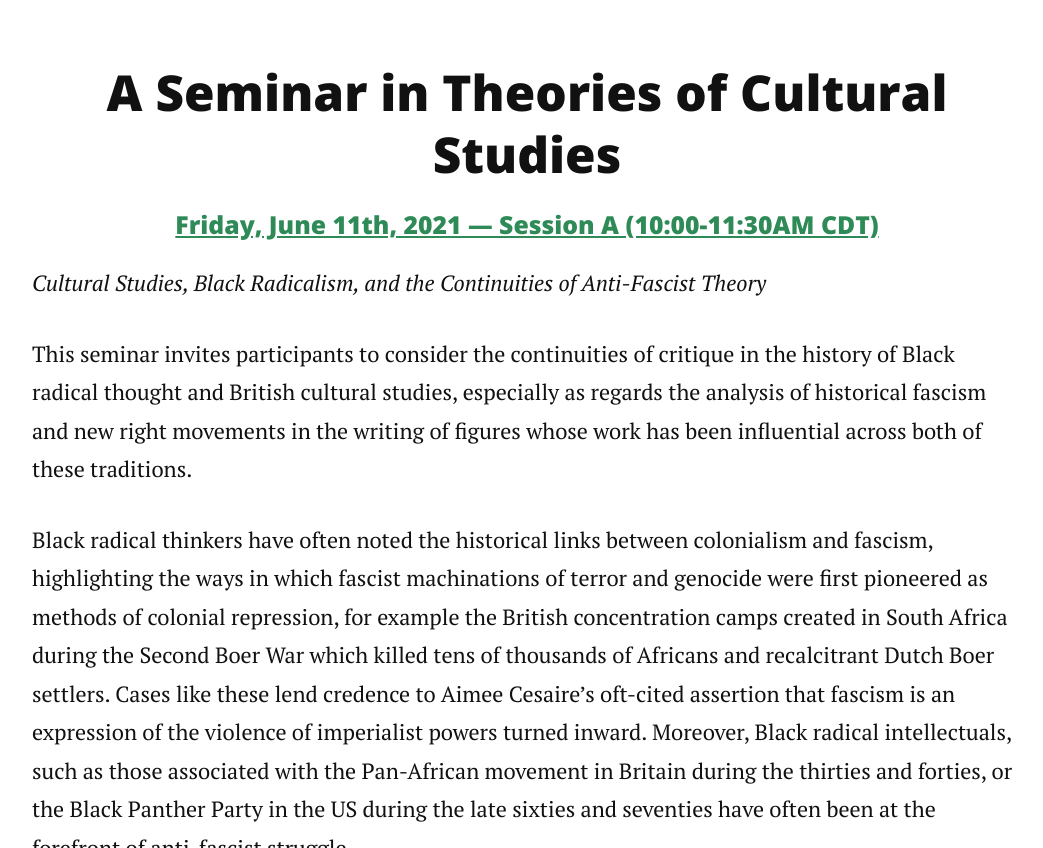
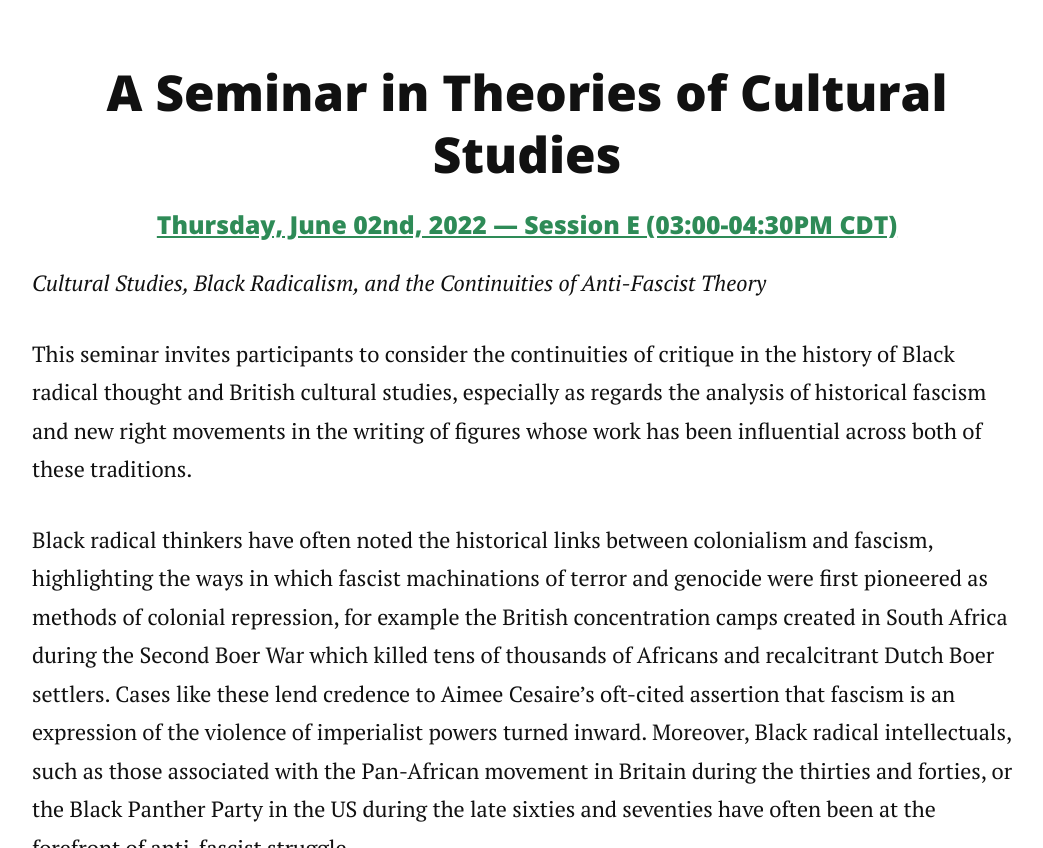
Before and after one commit to sgotzler/csa_reckoning, a Jekyll site: the page built from index.md, in a window 1280 px wide and 900 px high, scrolled down 402 px, cut to the strip 52-900 px from the top of the window. Shown: the whole strip, without its empty margins (113-1156 px from the left). Built offline with Jekyll 4.4.1, drawn with Linux system fonts in a browser that asks for light colours; nearby versions of some CDN libraries.

Commit message:
Update index.md
updated date and time

```diff
--- a/index.md
+++ b/index.md
@@ -9,7 +9,7 @@ title: Reckoning with Racial Fascism
 
 <div align="center">
   <h2>A Seminar in Theories of Cultural Studies</h2>
-  <h4> <a href="https://docs.google.com/document/d/18HEW_27VDtM16T-CtSQkqi6ZSH8nTQ_nRAT15qp1G8c/edit#bookmark=id.gdr07gurzxlu" target="_blank"> Friday, June 11th, 2021 — Session A (10:00-11:30AM CDT)</a></h4>
+  <h4> <a href="https://docs.google.com/document/d/18HEW_27VDtM16T-CtSQkqi6ZSH8nTQ_nRAT15qp1G8c/edit#bookmark=id.gdr07gurzxlu" target="_blank"> Thursday, June 02nd, 2022 — Session E (03:00-04:30PM CDT)</a></h4>
 </div>
 
   *Cultural Studies, Black Radicalism, and the Continuities of Anti-Fascist Theory*
```
